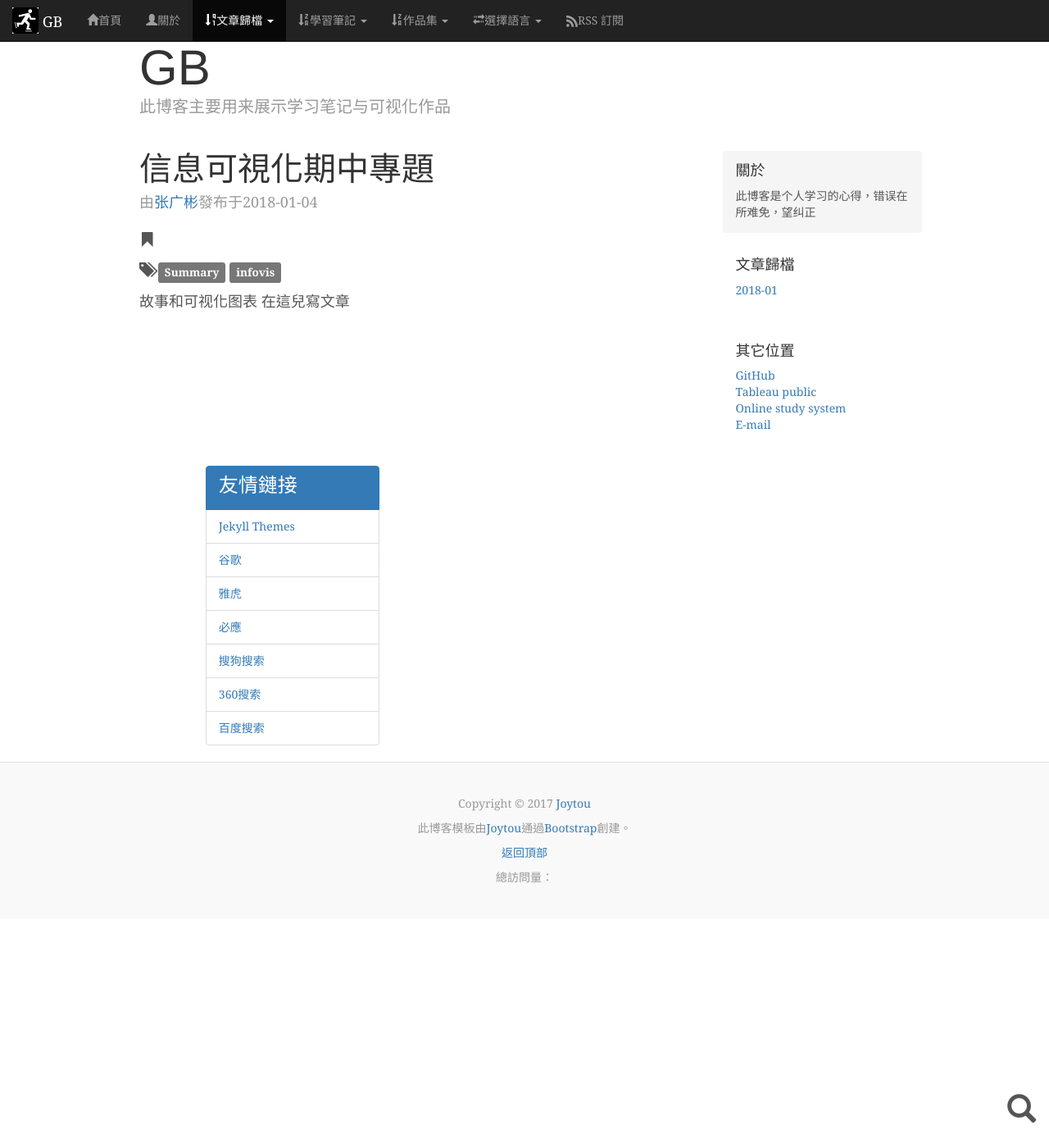
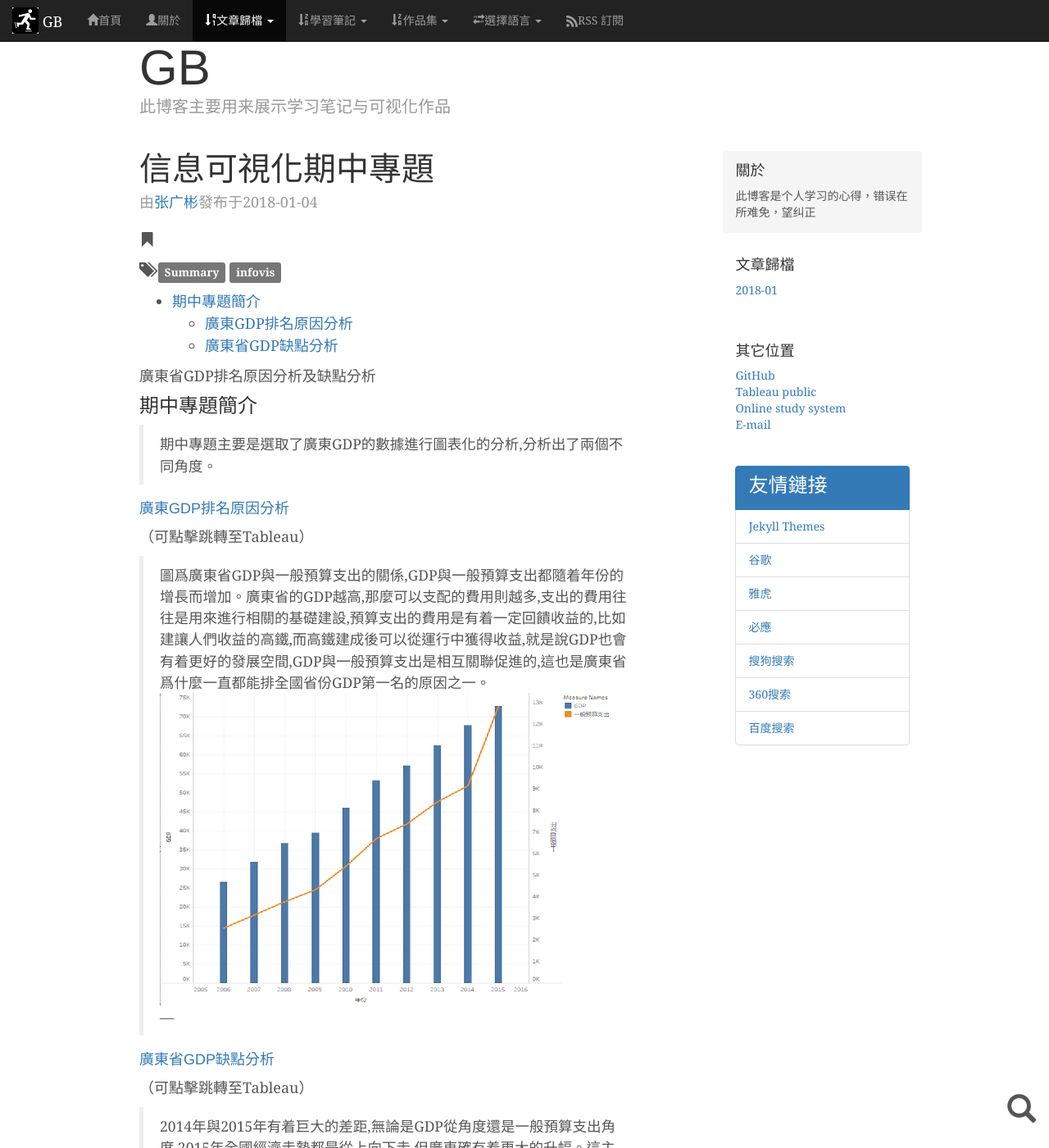
Before and after one commit to zdnfzgb/zdnfzgb.github.io, a Jekyll site: the page built from _posts/2018-01-04-作品集可视化期中专题-tw .md, in a window 1280 px wide and 1400 px high. Shown: the whole window at 82% size. Built offline with Jekyll 4.4.1, drawn with Linux system fonts in a browser that asks for light colours; some web fonts are replaced; comment, search, counter and statistics services are not loaded; a style sheet for code colours, icons or effects is not loaded; some of the changed text lies outside the part shown.

Commit message:
期中专题手动翻译

```diff
--- a/_posts/2018-01-04-作品集可视化期中专题-tw .md
+++ b/_posts/2018-01-04-作品集可视化期中专题-tw .md
@@ -11,6 +11,29 @@ tags: [Summary,infovis]
 * content
 {:toc}
 
-故事和可视化图表
+廣東省GDP排名原因分析及缺點分析
 <!-- more -->
-在這兒寫文章
+
+### 期中專題簡介
+> 期中專題主要是選取了廣東GDP的數據進行圖表化的分析,分析出了兩個不同角度。
+
+
+
+#### [廣東GDP排名原因分析](https://public.tableau.com/views/GDP_202/1_1?:embed=y&:display_count=yes)
+（可點擊跳轉至Tableau）
+>   圖爲廣東省GDP與一般預算支出的關係,GDP與一般預算支出都隨着年份的增長而增加。廣東省的GDP越高,那麼可以支配的費用則越多,支出的費用往往是用來進行相關的基礎建設,預算支出的費用是有着一定回饋收益的,比如建讓人們收益的高鐵,而高鐵建成後可以從運行中獲得收益,就是說GDP也會有着更好的發展空間,GDP與一般預算支出是相互關聯促進的,這也是廣東省爲什麼一直都能排全國省份GDP第一名的原因之一。
+![image](https://github.com/zdnfzgb/zdnfzgb.github.io/blob/master/img-tableau/%E6%8E%92%E5%90%8D%E5%88%86%E6%9E%90.png?raw=true)
+---
+
+
+
+#### [廣東省GDP缺點分析](https://public.tableau.com/views/GDP_203/1?:embed=y&:display_count=yes)
+（可點擊跳轉至Tableau）
+>   2014年與2015年有着巨大的差距,無論是GDP從角度還是一般預算支出角度,2015年全國經濟走勢都是從上向下走,但廣東確有着更大的升幅。這主要與2015年廣東政府抓住的創新驅動有關,其中最出名的是大家都聽說過的互聯網+,抓住信息製造業在2015年可謂是重頭戲,就是因爲如此15年纔有如此成就。但是在抓住信息製造業的同時也就說明了其他方面的資源會相對應的減少,需要調配更多資源到信息製造業去,有種較爲偏見的說法,廣東的GDP大幅上升就是犧牲了部分人社會利益換來的,所以我們要把目光放到保障人民的生活質量中,不能因GDP提升這個“小”失了人民羣衆這個“大”。
+![image](https://github.com/zdnfzgb/zdnfzgb.github.io/blob/master/img-tableau/%E7%BC%BA%E7%82%B9%E5%88%86%E6%9E%90.png?raw=true)
+---
+
+
+
+
+Tableau中的數據均來自[中華人民共和國國家統計局](http://www.stats.gov.cn/)
```
Also changed, not shown: _posts/2018-01-04-作品集可视化期中专题-en.md (+25 -2 lines).
